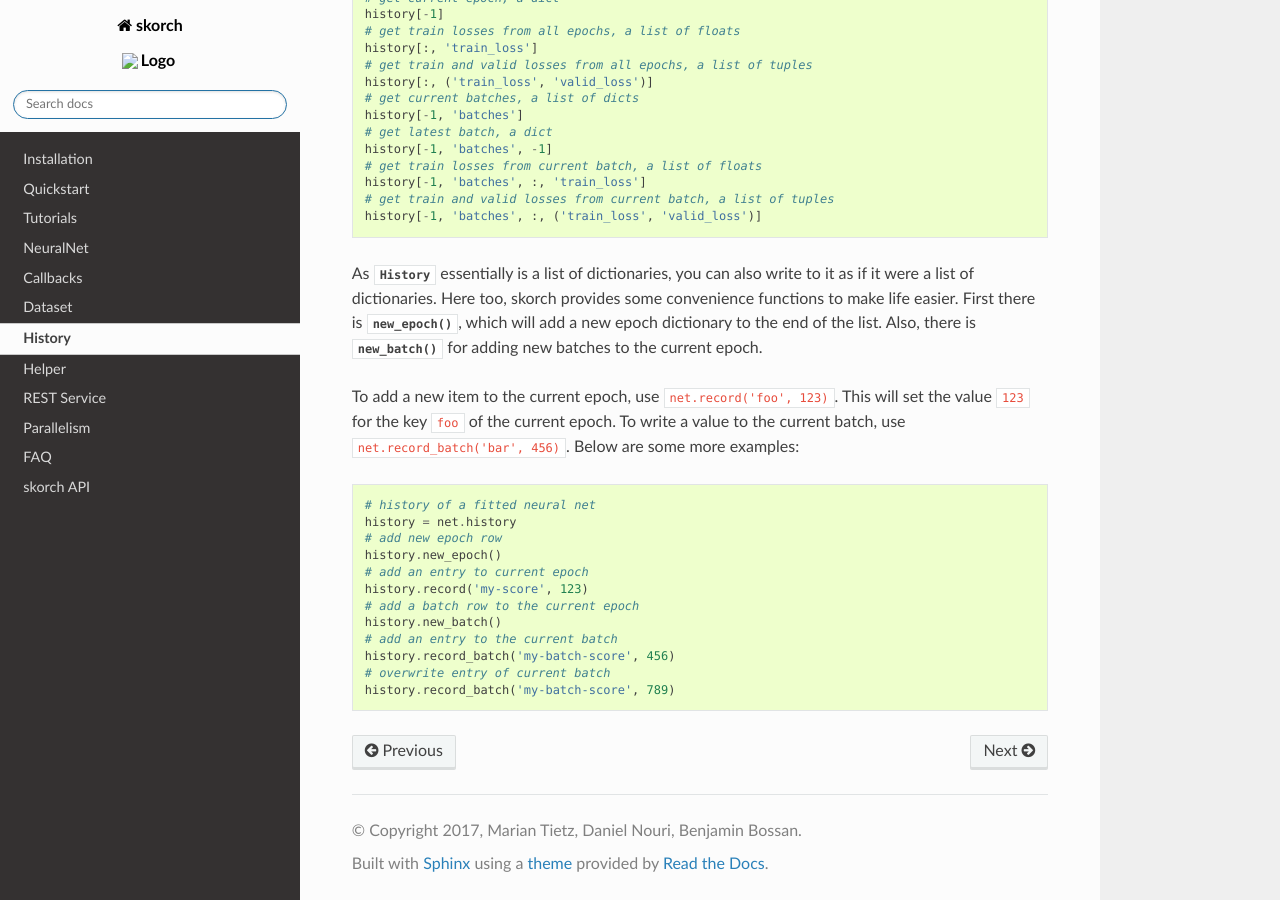
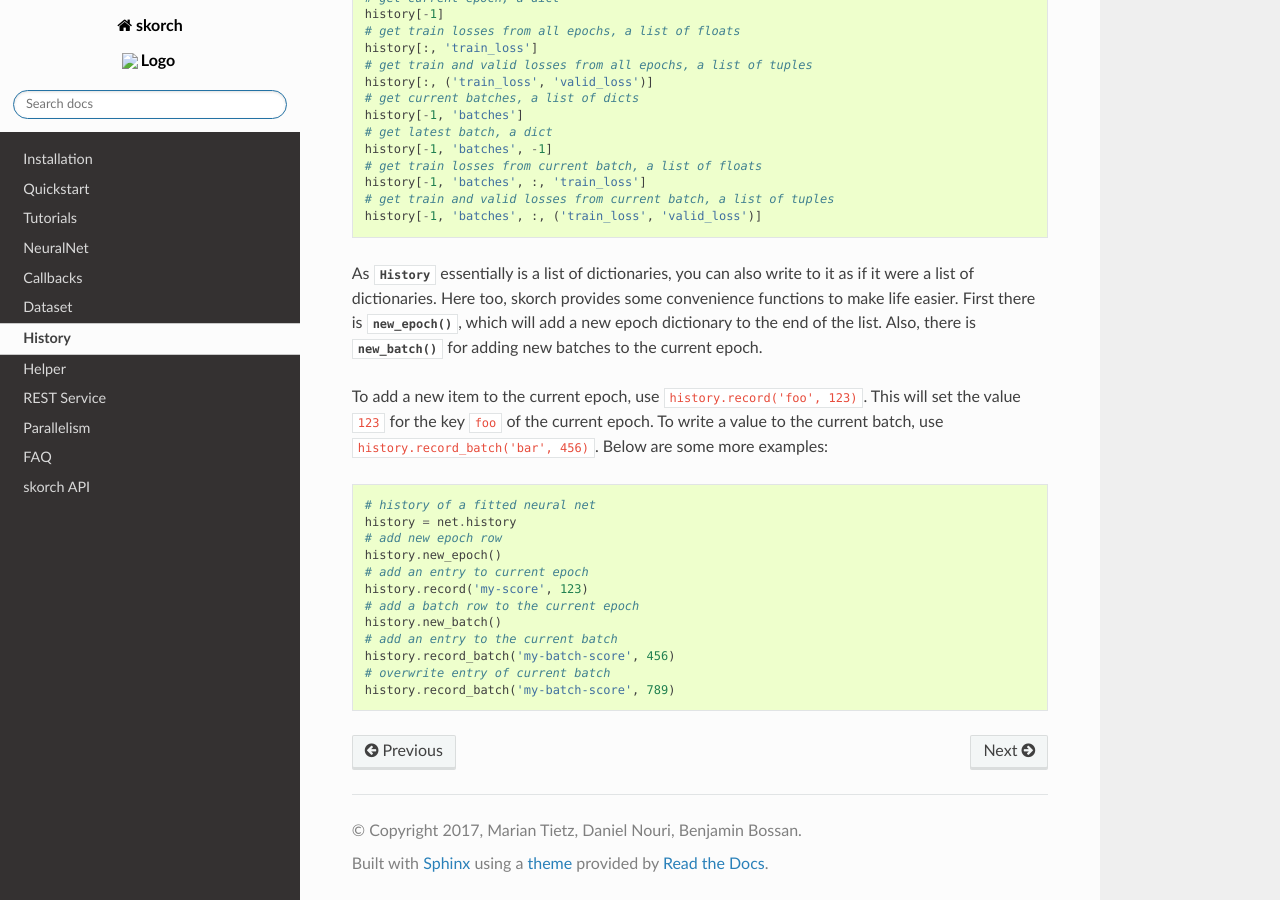
Before and after one commit to skorch-dev/skorch, a Sphinx documentation site: the page built from docs/user/history.rst, in a window 1280 px wide and 900 px high, scrolled down 861 px. Built offline with Sphinx 7.4.7 and the Read the Docs theme 2.0.0, drawn with Linux system fonts in a browser that asks for light colours.

Commit message:
Fix function names in history documentation

```diff
--- a/docs/user/history.rst
+++ b/docs/user/history.rst
@@ -65,10 +65,10 @@ new epoch dictionary to the end of the list. Also, there is
 :func:`~skorch.history.History.new_batch` for adding new batches to
 the current epoch.
 
-To add a new item to the current epoch, use ``net.record('foo',
+To add a new item to the current epoch, use ``history.record('foo',
 123)``. This will set the value ``123`` for the key ``foo`` of the
 current epoch. To write a value to the current batch, use
-``net.record_batch('bar', 456)``. Below are some more examples:
+``history.record_batch('bar', 456)``. Below are some more examples:
 
 .. code:: python
 
```
